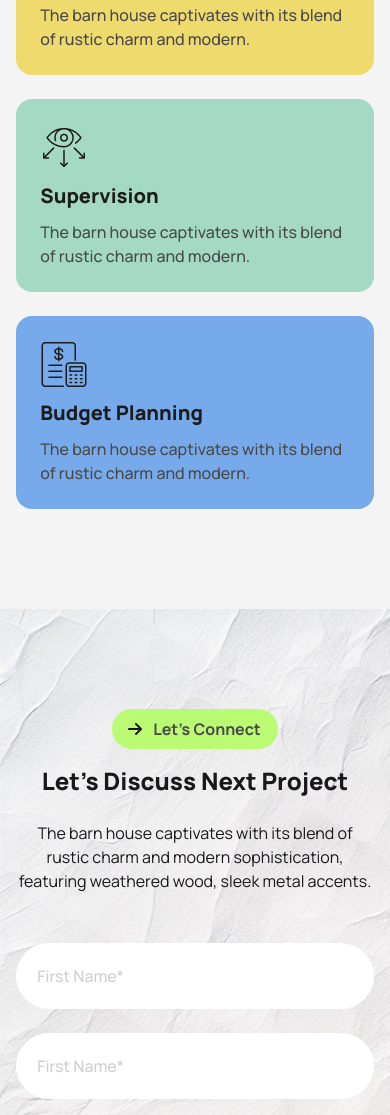
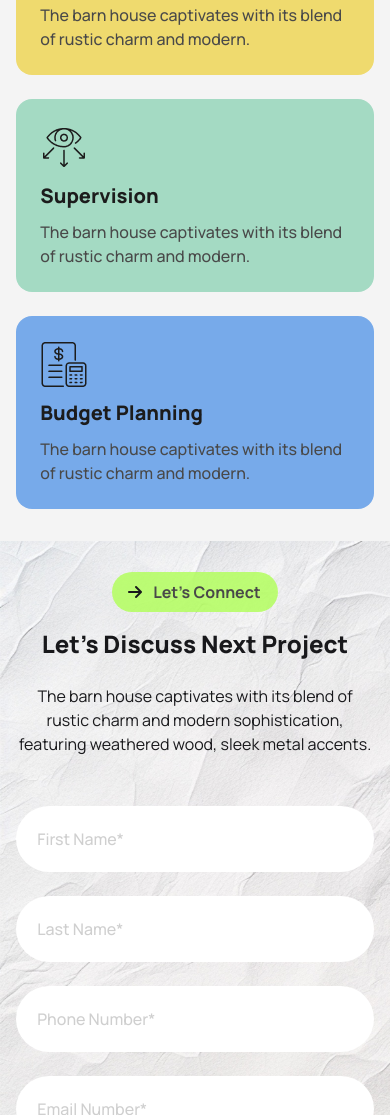
Before and after one commit to Musfiq708/rinterio_house, a plain HTML site: page index.html in a window 390 px wide. Shown: the part 2571-3686 px from the top of the page. Drawn offline with nearby package versions, Linux system fonts and the light colour scheme.

Commit message:
Added some adjustments

```diff
--- a/index.html
+++ b/index.html
@@ -206,7 +206,7 @@
             </div>
         </section>
         <!-- work process section -->
-        <section class="bg-[#F4F4F4] pb-[100px]">
+        <section class="bg-[#F4F4F4] sm:pb-[100px] pb-[32px]">
             <div class="">
                 <div class="w-10/12 mx-auto text-center">
                     <div class="bg-white px-4 py-2 w-[166px] rounded-3xl mb-2 mx-auto   cursor-pointer">
@@ -254,7 +254,7 @@
         </section>
         <!-- next project section -->
         <section class="">
-            <div class="bg-[url(./assets/bg.jpg)]  py-[100px] bg-cover ">
+            <div class="bg-[url(./assets/bg.jpg)]  sm:py-[100px] py-[31px] bg-cover ">
                 <div class="bg-[#b0ff56cd] px-4 py-2 w-[166px] rounded-3xl mb-4 mx-auto   cursor-pointer ">
                     <i class="fa-solid fa-arrow-right mr-2 "></i>
                     <span class="text-[#494949] text-base font-bold ">Let’s Connect</span>
@@ -271,19 +271,18 @@
 
                             <input type="text" placeholder="First Name*" class="bg-white rounded-[64px] p-[21px] border-none  text-base font-medium text-[#A0A0A0]">
 
+                            <input type="text" placeholder="Last Name*" class="bg-white rounded-[64px] p-[21px] border-none  text-base font-medium text-[#A0A0A0]">
 
-                            <input type="text" placeholder="First Name*" class="bg-white rounded-[64px] p-[21px] border-none  text-base font-medium text-[#A0A0A0]">
+                            <input type="text" placeholder="Phone Number*" class="bg-white rounded-[64px] p-[21px] border-none  text-base font-medium text-[#A0A0A0]">
 
-                            <input type="text" placeholder="First Name*" class="bg-white rounded-[64px] p-[21px] border-none  text-base font-medium text-[#A0A0A0]">
-
-                            <input type="text" placeholder="First Name*" class="bg-white rounded-[64px] p-[21px] border-none  text-base font-medium text-[#A0A0A0]">
+                            <input type="text" placeholder="Email Number*" class="bg-white rounded-[64px] p-[21px] border-none  text-base font-medium text-[#A0A0A0]">
 
                             <textarea class="bg-white rounded-[32px] p-[21px] border-none  text-base font-medium text-[#A0A0A0] h-[240px] sm:col-span-2"  name="" id="" placeholder="Write your message here "></textarea>
 
                     </div>
                     <button class="btn btn-primary bg-[#ABEF5F] hover:bg-green-300  rounded-[32px] border-none w-full h-14 shadow-none mt-8">
                         <div class="flex justify-center items-center gap-2">
-                            <span class="font-extrabold text-xl text-black ">Book Consult</span>
+                            <span class="font-extrabold text-xl text-black ">Send Mail</span>
                             <i class="fa-solid fa-arrow-right rotate-310 bg-black text-white rounded-full p-3 ">
                             </i>
                         </div>
```
